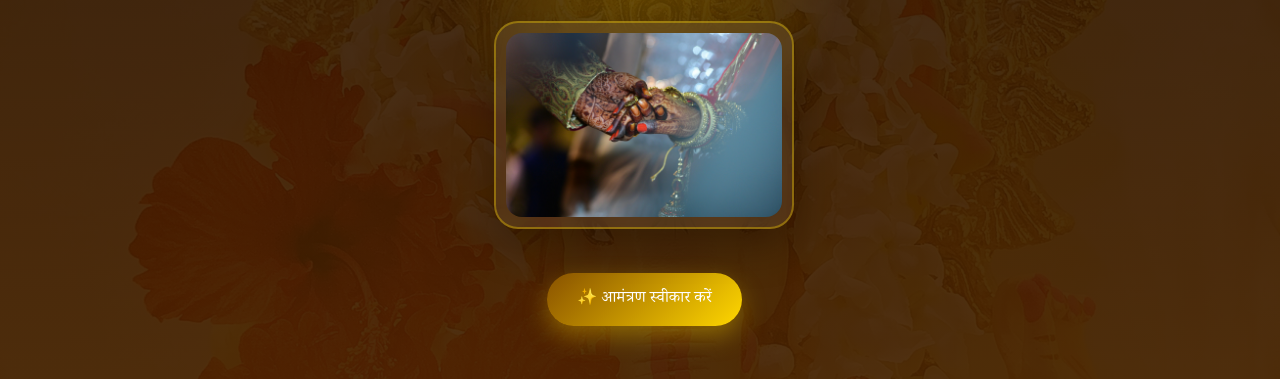
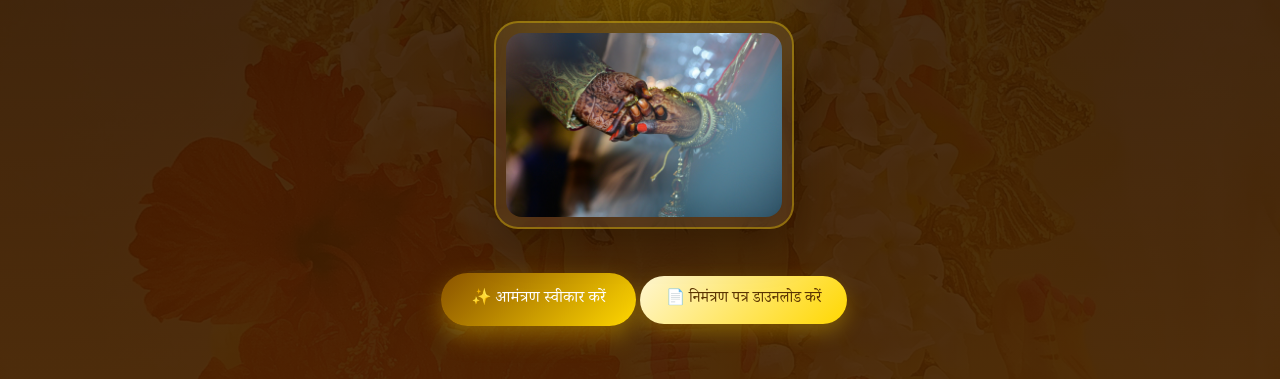
Before and after one commit to Shubham7Kumar/wedding-invitation, a plain HTML site: page index.html in a window 1280 px wide. Shown: the part 421-800 px from the top of the page. Drawn offline with nearby package versions, Linux system fonts and the light colour scheme.

Commit message:
pdf download integration

```diff
--- a/index.html
+++ b/index.html
@@ -182,7 +182,23 @@ body{
   cursor:pointer;
   box-shadow:0 10px 25px rgba(255,215,0,.35);
 }
+.pdf-btn{
+  display:inline-block;
+  margin-top:14px;
+  padding:12px 26px;
+  border-radius:40px;
+  text-decoration:none;
+  font-size:0.95rem;
+  color:#5a3300;
+  background:linear-gradient(135deg,#fff7d2,#ffd700);
+  box-shadow:0 8px 20px rgba(255,215,0,.28);
+  transition:.3s ease;
+}
 
+.pdf-btn:hover{
+  transform:translateY(-3px);
+  box-shadow:0 12px 24px rgba(255,215,0,.38);
+}
 /* sections */
 .section{
   padding:70px 16px;
@@ -398,6 +414,11 @@ footer{
     </div>
 
     <button class="accept-btn" id="openInvite">✨ आमंत्रण स्वीकार करें</button>
+
+
+    <a href="./files//invitations.pdf" class="pdf-btn" download>
+  📄 निमंत्रण पत्र डाउनलोड करें
+</a>
   </div>
 </section>
 
```
